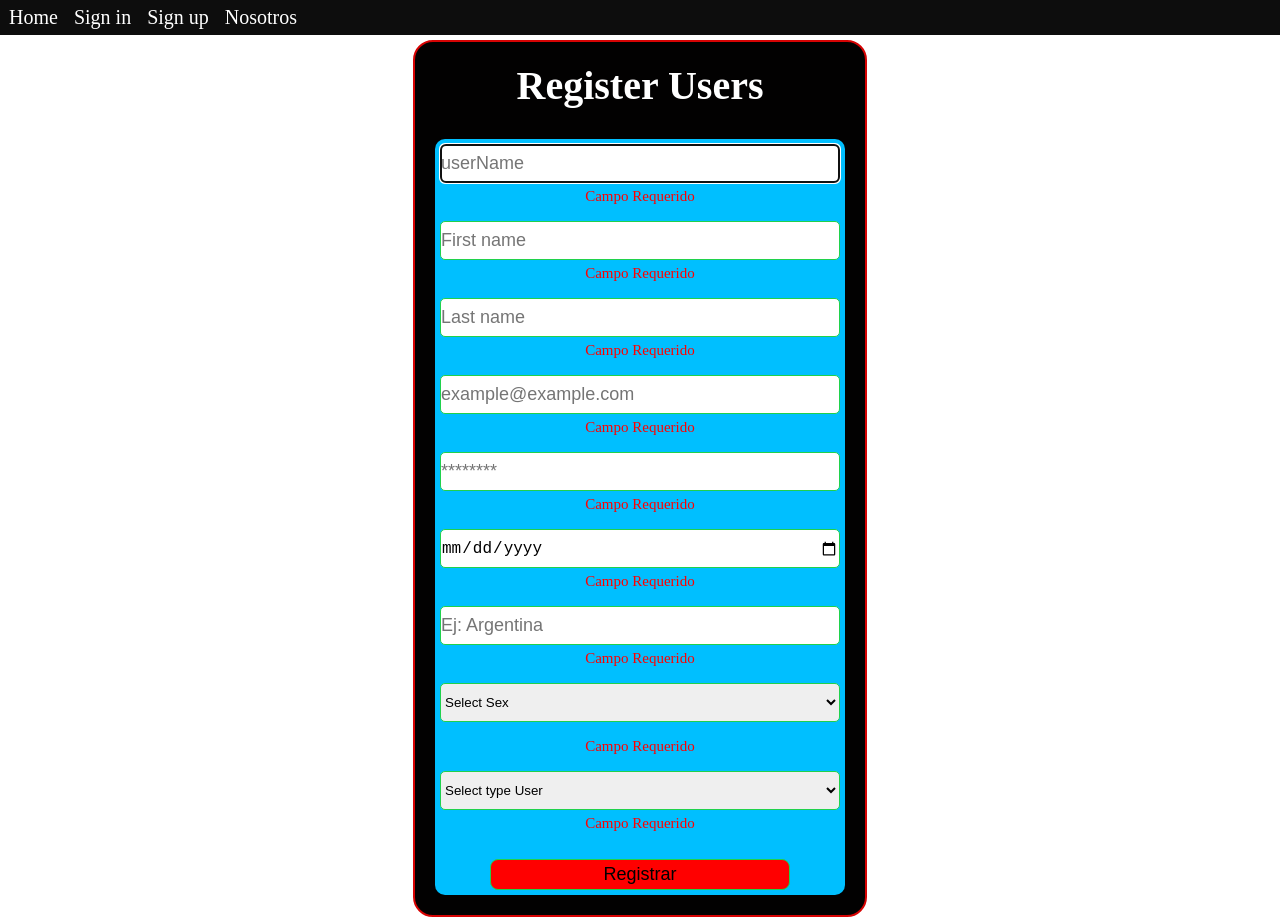
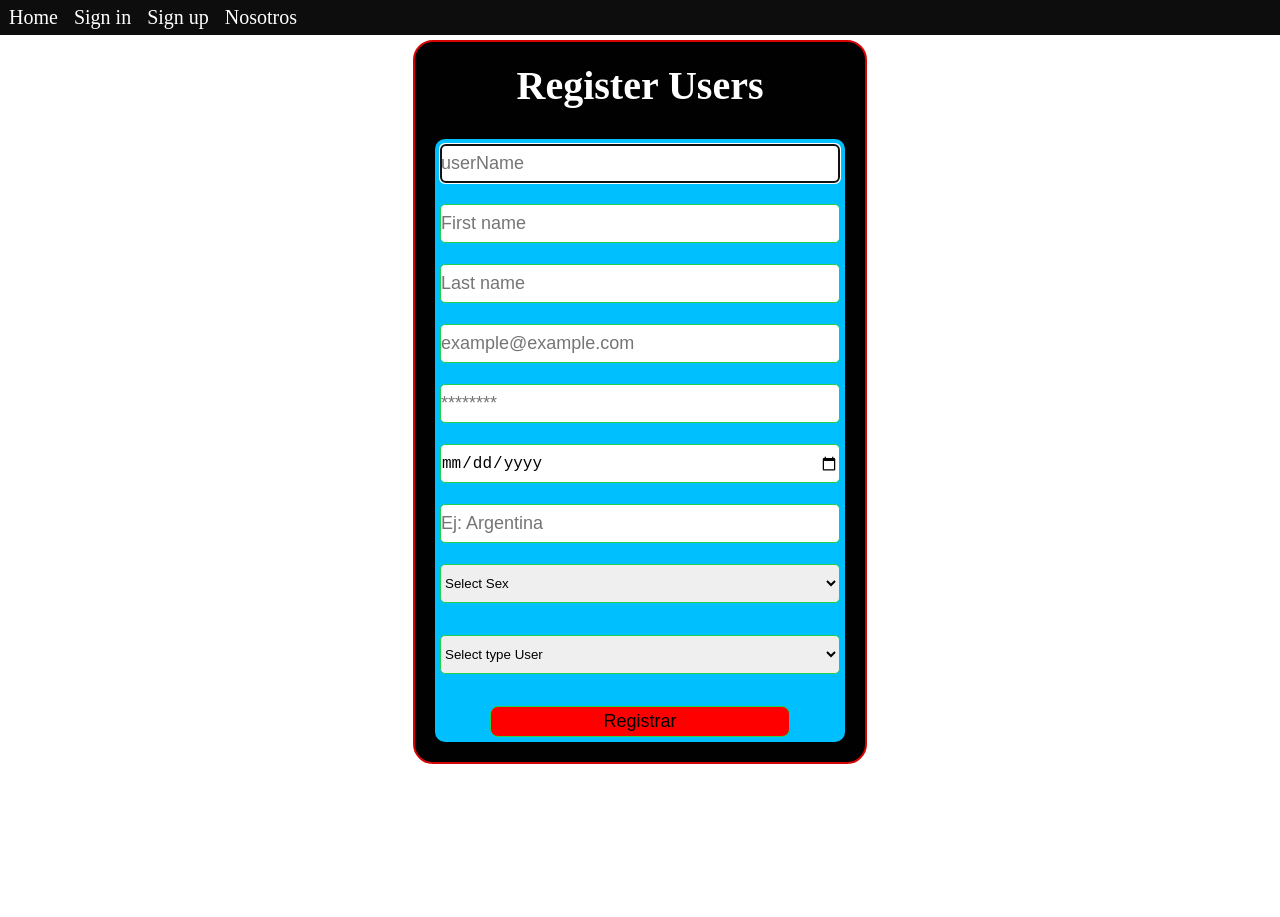
Before and after one commit to JuanVasquezJaramillo/PF-FrontEnd, a React (Vite) app in the folder client/: page /register in a window 1280 px wide. After the commit the page ends 800 px from the top, so only its background shows below. Built offline with nearby package versions, Linux system fonts and the light colour scheme; no server answers.

Commit message:
Agregando el hook useLocalStorage y integrandolo al formulario de register, y haciendo un toque de corrección

```diff
--- a/client/src/components/Login.jsx
+++ b/client/src/components/Login.jsx
@@ -2,6 +2,7 @@ import { useState } from "react";
 import { useDispatch } from "react-redux";
 import { postUsers } from "../global/userSlice/postUsers";
 import style from "./Login.module.css";
+import { useLocalStorage } from "./useLocalStorage";
 export default function Login() {
   const dispatch = useDispatch();
 
@@ -51,7 +52,7 @@ export default function Login() {
       else setErrors({ ...errors, typeUser: "campo requerido" });
     }
   };
-  const [inputs, setInputs] = useState({
+  const [inputs, setInputs] = useLocalStorage("inputs", {
     userName: "", // falta usuario
     firstName: "",
     lastName: "",
@@ -63,15 +64,15 @@ export default function Login() {
     typeUser: "",
   });
   const [errors, setErrors] = useState({
-    userName: "Campo Requerido", // falta usuario
-    firstName: "Campo Requerido",
-    lastName: "Campo Requerido",
-    email: "Campo Requerido",
-    password: "Campo Requerido",
-    Birthdate: "Campo Requerido",
-    nationality: "Campo Requerido",
-    sex: "Campo Requerido",
-    typeUser: "Campo Requerido",
+    userName: "", // falta usuario
+    firstName: "",
+    lastName: "",
+    email: "",
+    password: "",
+    Birthdate: "",
+    nationality: "",
+    sex: "",
+    typeUser: "",
   });
 
   function inputsChange(event) {
@@ -128,6 +129,7 @@ export default function Login() {
             autoComplete="true"
             type="text"
             name="userName"
+            value={inputs.userName}
             onChange={inputsChange}
             placeholder="userName"
           />
@@ -137,6 +139,7 @@ export default function Login() {
             autoComplete="true"
             type="text"
             name="firstName"
+            value={inputs.firstName}
             onChange={inputsChange}
             placeholder="First name"
           />
@@ -146,6 +149,7 @@ export default function Login() {
             autoComplete="true"
             type="text"
             name="lastName"
+            value={inputs.lastName}
             onChange={inputsChange}
             placeholder="Last name"
           />
@@ -155,6 +159,7 @@ export default function Login() {
             autoComplete="true"
             type="email"
             name="email"
+            value={inputs.email}
             onChange={inputsChange}
             placeholder="example@example.com"
           />
@@ -164,6 +169,7 @@ export default function Login() {
             autoComplete="true"
             type="password"
             name="password"
+            value={inputs.password}
             onChange={inputsChange}
             placeholder="********"
           />
@@ -173,6 +179,7 @@ export default function Login() {
             autoComplete="true"
             type="date"
             name="Birthdate"
+            value={inputs.Birthdate}
             onChange={inputsChange}
           />
           <span className={style.span}>{errors.Birthdate}</span> <br />
@@ -181,11 +188,12 @@ export default function Login() {
             autoComplete="true"
             type="text"
             name="nationality"
+            value={inputs.nationality}
             onChange={inputsChange}
             placeholder="Ej: Argentina"
           />
           <span className={style.span}>{errors.nationality}</span> <br />
-          <select className={style.select} name="sex" onChange={inputsChange}>
+          <select className={style.select} name="sex" value={inputs.sex} onChange={inputsChange}>
             <option value="">Select Sex</option>
             <option value="Male">Male</option>
             <option value="Female">Female</option>
@@ -196,6 +204,7 @@ export default function Login() {
           <select
             className={style.select}
             name="typeUser"
+            value={inputs.typeUser}
             onChange={inputsChange}
           >
             <option value="">Select type User</option>
--- /dev/null
+++ b/client/src/components/useLocalStorage.js
@@ -0,0 +1,21 @@
+import { useState } from 'react';
+
+export function useLocalStorage(key, initialValue) {
+  const [storedValue, setStoredValue] = useState(() => {
+    try {
+      const item = window.localStorage.getItem(key);
+      return item ? JSON.parse(item) : initialValue;
+    } catch (error) {
+      return initialValue
+    }
+  });
+  function setValue(value) {
+    try {
+      setStoredValue(value);
+      window.localStorage.setItem(key, JSON.stringify(value));
+    } catch (error) {
+      console.error(error);
+    }
+  }
+  return [storedValue, setValue];
+}
```
